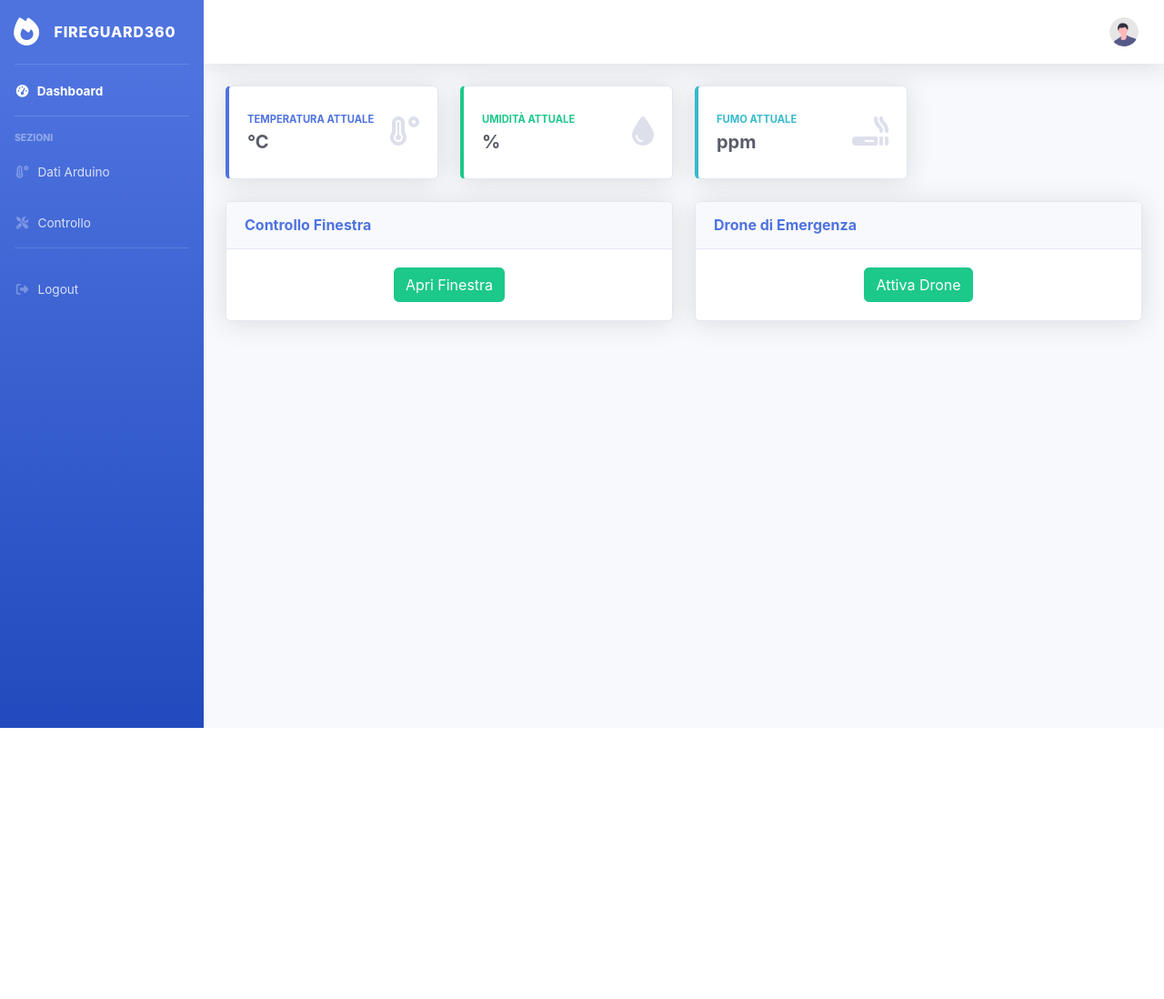
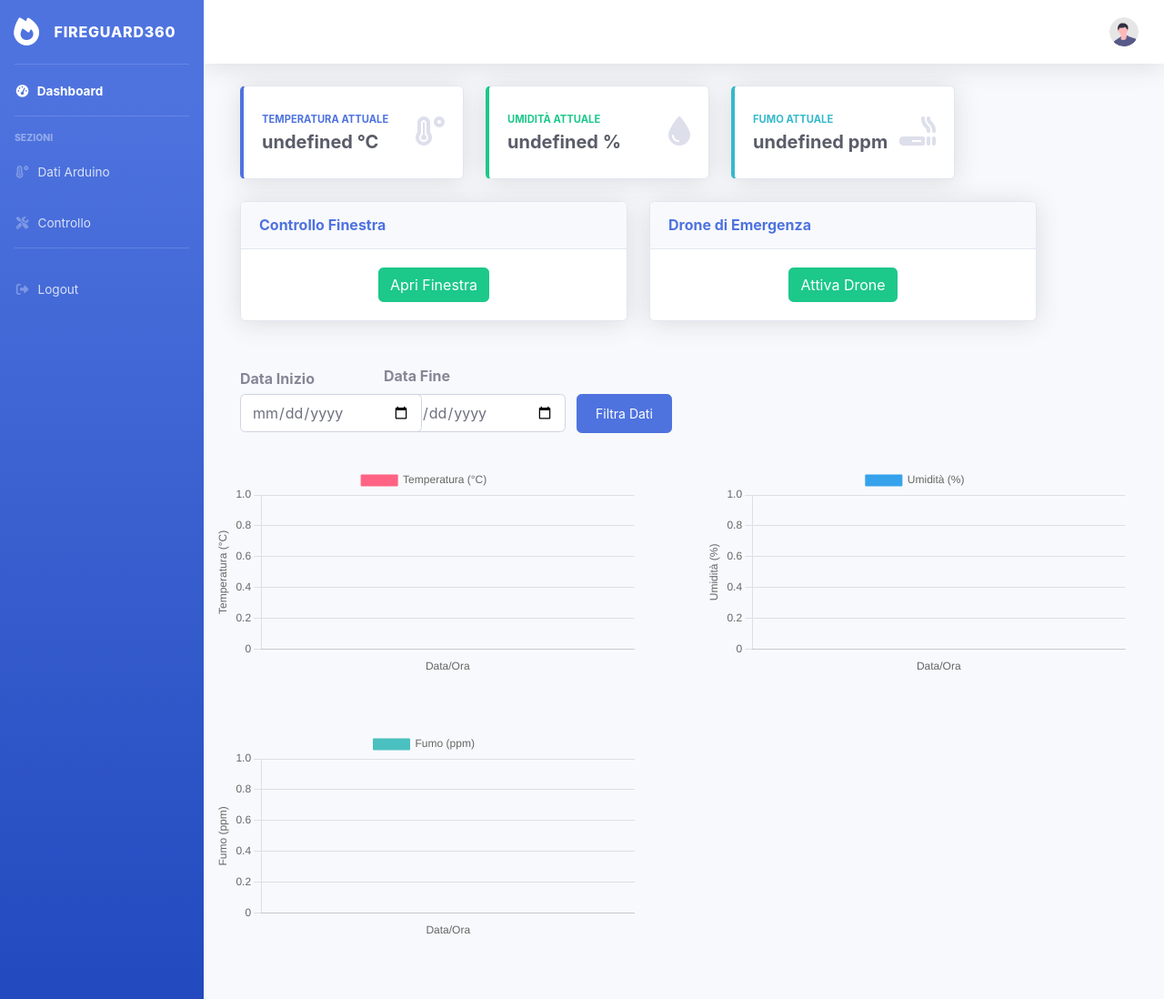
Before and after one commit to osvaldomar144/dashboard_FireGuard360, a Flask app: template flask_app/templates/index.html in a window 1280 px wide. Shown: the whole page at 91% size. Before the commit the page ends 800 px from the top, so only its background shows below. Run offline with Flask 3, Linux system fonts and the light colour scheme; the template is opened without the code that fills it, so the values that code supplies are empty; some libraries are stand-ins or nearby versions.

Commit message:
aggiunta funzionalità per filtrare i dati nei grafici

```diff
--- a/flask_app/app.py
+++ b/flask_app/app.py
@@ -1,6 +1,7 @@
-from flask import Flask, render_template, request, redirect, url_for, session
+from flask import Flask, render_template, request, redirect, url_for, session, jsonify
 import mysql.connector
 from werkzeug.security import generate_password_hash, check_password_hash
+
 
 app = Flask(__name__)
 app.secret_key = 'your_secret_key'  # Cambia con una chiave segreta sicura
@@ -27,7 +28,7 @@
         cur = conn.cursor()
 
         # Recupera l'utenza dal database
-        cur.execute('SELECT id, username, password_hash sword FROM utenti WHERE username = %s;', (username,))
+        cur.execute('SELECT id, username, password_hash FROM utenti WHERE username = %s;', (username,))
         user = cur.fetchone()
 
         cur.close()
@@ -45,20 +46,79 @@
 
 @app.route('/')
 def index():
-    if 'user_id' not in session:  # Verifica se l'utente è loggato
-        return redirect(url_for('login'))  # Reindirizza al login se non loggato
+    if 'user_id' not in session:
+        return redirect(url_for('login'))
 
-    # Connessione al database per recuperare i dati Arduino
+    # Connessione al database per recuperare tutti i dati Arduino
     conn = get_db_connection()
     cur = conn.cursor()
-    cur.execute('SELECT * FROM dati_arduino ORDER BY id DESC LIMIT 1;')  # Prendi solo l'ultimo record
+
+    cur.execute('SELECT * FROM dati_arduino ORDER BY data_ora DESC;')  # Ordina per data_ora decrescente
     dati = cur.fetchall()
 
     cur.close()
     conn.close()
 
-    # Passa i dati e il nome utente al template
-    return render_template('index.html', dati=dati, username=session.get('username'))
+    # Passa i dati al template (non è più necessario passare i dati dei grafici qui)
+    return render_template('index.html', username=session.get('username'))
+
+# Nuova rotta per restituire i dati in formato JSON per l'aggiornamento dinamico
+@app.route('/get_data')
+def get_data():
+    # Connessione al database per recuperare tutti i dati Arduino
+    conn = get_db_connection()
+    cur = conn.cursor()
+
+    cur.execute('SELECT * FROM dati_arduino ORDER BY data_ora DESC;')  # Ordina per data_ora decrescente
+    dati = cur.fetchall()
+
+    cur.close()
+    conn.close()
+
+    # Prepara i dati per il grafico in formato JSON
+    data = [{
+        "temperatura": row[1],
+        "umidita": row[2],
+        "fumo": row[3],
+        "data_ora": row[4].strftime("%Y-%m-%d %H:%M:%S")
+    } for row in dati]
+
+    # Restituisci i dati in formato JSON
+    return jsonify(data)
+
+@app.route('/get_data_filter', methods=['GET'])
+def get_filtered_data():
+    start_date = request.args.get('start_date')
+    end_date = request.args.get('end_date')
+
+    # Debug: stampa le date ricevute
+    print(f"Start Date: {start_date}")
+    print(f"End Date: {end_date}")
+
+    # Connessione al database per recuperare i dati filtrati in base al range di date
+    conn = get_db_connection()
+    cur = conn.cursor()
+
+    # Crea la query per recuperare i dati in base al range di date
+    query = """
+    SELECT * FROM dati_arduino
+    WHERE data_ora BETWEEN %s AND %s
+    """
+    cur.execute(query, (start_date, end_date))  # Usa i segnaposto per prevenire SQL injection
+    data = cur.fetchall()  # Ottieni i risultati
+
+    cur.close()
+    conn.close()
+
+    # Trasforma i dati in formato JSON
+    result = [{
+        'temperatura': row[1],
+        'umidita': row[2],
+        'fumo': row[3],
+        'data_ora': row[4],
+    } for row in data]
+
+    return jsonify(result)
 
 @app.route('/logout')
 def logout():
--- a/flask_app/templates/index.html
+++ b/flask_app/templates/index.html
@@ -13,6 +13,120 @@
   <!-- Bootstrap e CSS -->
   <link href="{{ url_for('static', filename='css/sb-admin-2.min.css') }}" rel="stylesheet">
   <link rel="stylesheet" href="https://cdnjs.cloudflare.com/ajax/libs/font-awesome/6.4.0/css/all.min.css">
+  <script src="https://cdn.jsdelivr.net/npm/chart.js"></script>
+
+  <!-- Aggiungi il CSS per il Date Range Picker -->
+  <link href="https://cdn.jsdelivr.net/npm/daterangepicker/daterangepicker.css" rel="stylesheet">
+
+  <style>
+    #content-wrapper {
+      display: flex;
+      flex-direction: column;
+      justify-content: flex-start;
+      padding-bottom: 30px;  /* Aggiungi uno spazio tra il contenuto e il fondo */
+    }
+
+    .chart-card {
+      height: 200px;  /* Impostare l'altezza a 150px o un valore più piccolo */
+      width: 90%;     /* Impostare la larghezza al 80% del contenitore */
+      margin: 0 auto; /* Centra i grafici orizzontalmente */
+      margin-bottom: 10px;  /* Spazio tra i grafici */
+    }
+
+    #content-wrapper .row .col-xl-3:first-child {
+      margin-left: 40px; /* Modifica il valore per ottenere più o meno spazio */
+    }
+
+    #controlli .col-md-5:first-child {
+      margin-left: 40px;
+    }
+
+    #temperatura-chart, #fumo-chart, #umidita-chart {
+      margin-left: 10px;
+    }
+
+    #filter-button-container {
+      display: flex;
+      align-items: center;
+      justify-content: flex-start;
+      gap: 10px;
+    }
+
+    button {
+      font-size: 14px;
+      padding: 8px 15px;
+    }
+
+
+     /* Aumenta la larghezza degli input */
+#start-date, #end-date {
+  width: 200px; /* Puoi modificare il valore per aumentare la larghezza */
+  height: 42px;
+}
+
+/* Aggiungi uno stile per il contenitore del filtro per allineare meglio gli elementi */
+.filter-container {
+  display: flex;
+  justify-content: flex-start; /* Allinea gli input e il pulsante a sinistra */
+  align-items: center;
+
+  margin-top: 20px; /* Distanza tra il filtro e i grafici */
+}
+
+/* Imposta la larghezza dell'input data */
+.filter-container .form-control {
+  width: 150px; /* Imposta la larghezza dell'input data */
+}
+
+.filter-container label {
+  font-weight: bold;
+  margin-left: 40px;
+
+}
+
+/* Allinea il pulsante al contenuto */
+.filter-container .btn {
+  padding: 10px 20px;
+  font-size: 14px;
+  margin-bottom: -20px;
+}
+
+/* Modifica layout dei container per avere una disposizione orizzontale */
+.col-md-4 {
+  display: flex;
+  flex-direction: column;
+  align-items: flex-start;
+}
+.col-md-4-fine{
+  display: flex;
+  flex-direction: column;
+  align-items: flex-start;
+}
+
+.col-md-4 label {
+  margin-bottom: 5px;
+}
+.col-md-4-fine label{
+  margin-left: -150px;
+}
+.col-md-4-fine input {
+  margin-bottom: 13px;
+}
+
+.col-md-4 input {
+  margin-bottom: 10px;
+}
+
+#start-date{
+    margin-left: 40px; /* Puoi modificare il valore per aumentare la larghezza */
+  }
+
+  #end-date{
+    margin-left: -150px; /* Puoi modificare il valore per aumentare la larghezza */
+  }
+
+
+  </style>
 </head>
 
 <body id="page-top">
@@ -81,15 +195,15 @@
           </ul>
         </nav>
 
-        <div class="container-fluid">
-          <div id="dati" class="row">
+        <!-- Card Section -->
+        <div class="row">
           <div class="col-xl-3 col-md-6 mb-4">
             <div class="card border-left-primary shadow h-100 py-2">
               <div class="card-body">
                 <div class="row no-gutters align-items-center">
                   <div class="col mr-2">
                     <div class="text-xs font-weight-bold text-primary text-uppercase mb-1">Temperatura Attuale</div>
-                      <div class="h5 mb-0 font-weight-bold text-gray-800">{{ dati[0][1] }}°C</div>
+                    <div class="h5 mb-0 font-weight-bold text-gray-800" id="temperatura">Caricamento...</div>
                   </div>
                   <div class="col-auto">
                     <i class="fas fa-temperature-high fa-2x text-gray-300"></i>
@@ -105,7 +219,7 @@
                 <div class="row no-gutters align-items-center">
                   <div class="col mr-2">
                     <div class="text-xs font-weight-bold text-success text-uppercase mb-1">Umidità Attuale</div>
-                      <div class="h5 mb-0 font-weight-bold text-gray-800">{{ dati[0][2] }}%</div>
+                    <div class="h5 mb-0 font-weight-bold text-gray-800" id="umidita">Caricamento...</div>
                   </div>
                   <div class="col-auto">
                     <i class="fas fa-tint fa-2x text-gray-300"></i>
@@ -121,7 +235,7 @@
                 <div class="row no-gutters align-items-center">
                   <div class="col mr-2">
                     <div class="text-xs font-weight-bold text-info text-uppercase mb-1">Fumo Attuale</div>
-                      <div class="h5 mb-0 font-weight-bold text-gray-800">{{ dati[0][3] }} ppm</div>
+                    <div class="h5 mb-0 font-weight-bold text-gray-800" id="fumo">Caricamento...</div>
                   </div>
                   <div class="col-auto">
                     <i class="fas fa-smoking fa-2x text-gray-300"></i>
@@ -132,8 +246,9 @@
           </div>
         </div>
 
+        <!-- Controlli -->
         <div id="controlli" class="row">
-            <div class="col-md-6">
+          <div class="col-md-5">
             <div class="card shadow mb-4">
               <div class="card-header py-3">
                 <h6 class="m-0 font-weight-bold text-primary">Controllo Finestra</h6>
@@ -145,7 +260,7 @@
             </div>
           </div>
 
-            <div class="col-md-6">
+          <div class="col-md-5">
             <div class="card shadow mb-4">
               <div class="card-header py-3">
                 <h6 class="m-0 font-weight-bold text-primary">Drone di Emergenza</h6>
@@ -157,37 +272,53 @@
             </div>
           </div>
         </div>
+
+        <!-- Filtro per il range di date con Bootstrap Date Range Picker -->
+        <div class="row mt-4 filter-container">
+          <div class="col-md-4">
+            <label for="start-date">Data Inizio</label>
+            <input type="date" id="start-date" class="form-control">
           </div>
-
+          <div class="col-md-4-fine ">
+            <label for="end-date">Data Fine</label>
+            <input type="date" id="end-date" class="form-control">
           </div>
-
-    </div>
-
-  </div>
-
-  <!-- Toast container -->
-  <div aria-live="polite" aria-atomic="true" class="position-fixed bottom-0 end-0 p-3" style="z-index: 1080;">
-    <div id="action-toast" class="toast bg-primary text-white" role="alert" aria-live="assertive" aria-atomic="true">
-      <div class="toast-header bg-primary text-white">
-        <strong class="me-auto">FireGuard360</strong>
-        <small>Ora</small>
-        <button type="button" class="btn-close btn-close-white" data-bs-dismiss="toast" aria-label="Close"></button>
-      </div>
-      <div class="toast-body" id="toast-message"></div>
+          <div class="col-md-4">
+            <button class="btn btn-primary" onclick="filterData()">Filtra Dati</button>
           </div>
         </div>
 
- <!-- Logout Modal-->
-<div class="modal fade" id="logoutModal" tabindex="-1" role="dialog" aria-labelledby="exampleModalLabel" aria-hidden="true">
+        <div class="row mt-4">
+          <!-- Grafico della Temperatura -->
+          <div class="col-lg-6 mb-4">
+            <canvas id="temperatura-chart" class="chart-card"></canvas>
+          </div>
+          <!-- Grafico dell'Umidità -->
+          <div class="col-lg-6 mb-4">
+            <canvas id="umidita-chart" class="chart-card"></canvas>
+          </div>
+        </div>
+        <div class="row mt-4">
+          <!-- Grafico del Fumo -->
+          <div class="col-lg-6 mb-4">
+            <canvas id="fumo-chart" class="chart-card"></canvas>
+          </div>
+        </div>
+      </div>
+    </div>
+  </div>
+
+  <!-- Modal per il logout -->
+  <div class="modal fade" id="logoutModal" tabindex="-1" role="dialog" aria-labelledby="logoutModalLabel" aria-hidden="true">
     <div class="modal-dialog" role="document">
       <div class="modal-content">
         <div class="modal-header">
-              <h5 class="modal-title" id="exampleModalLabel">Sei sicuro di voler uscire?</h5>
+          <h5 class="modal-title" id="logoutModalLabel">Sei sicuro di voler uscire?</h5>
           <button class="close" type="button" data-dismiss="modal" aria-label="Close">
             <span aria-hidden="true">×</span>
           </button>
         </div>
-          <div class="modal-body">Sei pronto per terminare la tua sessione.</div>
+        <div class="modal-body">Clicca su "Logout" per uscire.</div>
         <div class="modal-footer">
           <button class="btn btn-secondary" type="button" data-dismiss="modal">Annulla</button>
           <a class="btn btn-primary" href="{{ url_for('logout') }}">Logout</a>
@@ -199,7 +330,8 @@
   <script src="{{ url_for('static', filename='js/jquery.min.js') }}"></script>
   <script src="{{ url_for('static', filename='js/bootstrap.bundle.min.js') }}"></script>
   <script src="{{ url_for('static', filename='js/sb-admin-2.min.js') }}"></script>
-
+  <script src="https://cdn.jsdelivr.net/npm/moment/moment.min.js"></script>
+  <script src="https://cdn.jsdelivr.net/npm/daterangepicker/daterangepicker.min.js"></script>
   <script>
     function showToast(message) {
       const toastMessage = document.getElementById('toast-message');
@@ -208,41 +340,113 @@
       toast.show();
     }
 
-    document.getElementById('finestra-btn').addEventListener('click', function () {
-      this.classList.remove('btn-success');
-      this.classList.add('btn-danger');
-      this.textContent = 'Finestra Aperta';
-      showToast('Comando finestra inviato con successo!');
-      document.getElementById('undo-finestra-btn').classList.remove('d-none');
+    function createChart(chartId, labels, data, label, color, chartType) {
+  // Distruggi il grafico esistente (se presente)
+  const existingChart = Chart.getChart(chartId); // Recupera il grafico esistente
+  if (existingChart) {
+    existingChart.destroy(); // Distruggi il grafico esistente
+  }
+
+  // Crea un nuovo grafico
+  new Chart(document.getElementById(chartId), {
+    type: chartType,
+    data: {
+      labels: labels,
+      datasets: [{
+        label: label,
+        data: data,
+        backgroundColor: color,
+        borderColor: color,
+        borderWidth: 1,
+        fill: false,
+      }]
+    },
+    options: {
+      responsive: true,
+      maintainAspectRatio: true,
+      animation: {
+        duration: 1000,
+        easing: 'easeInOutCubic',
+      },
+      scales: {
+        x: {
+          title: {
+            display: true,
+            text: 'Data/Ora'
+          },
+          ticks: {
+            display: false
+          }
+        },
+        y: {
+          beginAtZero: true,
+          title: {
+            display: true,
+            text: label
+          }
+        }
+      }
+    }
   });
+}
 
-    document.getElementById('drone-btn').addEventListener('click', function () {
-      this.classList.remove('btn-success');
-      this.classList.add('btn-danger');
-      this.textContent = 'Drone Attivato';
-      showToast('Comando drone inviato con successo!');
-      document.getElementById('undo-drone-btn').classList.remove('d-none');
-    });
+function filterData() {
+  const startDate = document.getElementById('start-date').value;
+  const endDate = document.getElementById('end-date').value;
 
-    document.getElementById('undo-finestra-btn').addEventListener('click', function () {
-      const btn = document.getElementById('finestra-btn');
-      btn.classList.remove('btn-danger');
-      btn.classList.add('btn-success');
-      btn.textContent = 'Apri Finestra';
-      this.classList.add('d-none');
-      showToast('Azione finestra annullata.');
-    });
+  if (!startDate || !endDate) {
+    alert('Per favore, seleziona un intervallo di date valido.');
+    return;
+  }
 
-    document.getElementById('undo-drone-btn').addEventListener('click', function () {
-      const btn = document.getElementById('drone-btn');
-      btn.classList.remove('btn-danger');
-      btn.classList.add('btn-success');
-      btn.textContent = 'Attiva Drone';
-      this.classList.add('d-none');
-      showToast('Azione drone annullata.');
-    });
+  // Aggiungi l'ora per le date
+  const startDateTime = `${startDate} 00:00:00`;  // Inizio del giorno
+  const endDateTime = `${endDate} 23:59:59`;  // Fine del giorno
+
+  // Codifica correttamente i parametri della query
+  const startDateEncoded = encodeURIComponent(startDateTime);
+  const endDateEncoded = encodeURIComponent(endDateTime);
+
+  // Fai una richiesta AJAX al backend per ottenere i dati filtrati
+  fetch(`/get_data_filter?start_date=${startDateEncoded}&end_date=${endDateEncoded}`)
+    .then(response => response.json())
+    .then(data => {
+      updateCharts(data);
+    })
+    .catch(error => console.error('Errore nel recupero dei dati:', error));
+}
+
+    function updateCharts(data) {
+      const dataLabels = data.map(item => item.data_ora);
+      const temperaturaData = data.map(item => item.temperatura);
+      const umiditaData = data.map(item => item.umidita);
+      const fumoData = data.map(item => item.fumo);
+
+      createChart('temperatura-chart', dataLabels, temperaturaData, 'Temperatura (°C)', 'rgb(255, 99, 132)', 'line');
+      createChart('umidita-chart', dataLabels, umiditaData, 'Umidità (%)', 'rgb(54, 162, 235)', 'line');
+      createChart('fumo-chart', dataLabels, fumoData, 'Fumo (ppm)', 'rgb(75, 192, 192)', 'bar');
+    }
+
+    window.onload = function() {
+      fetch('/get_data')
+        .then(response => response.json())
+        .then(data => {
+          const dataLabels = data.map(item => item.data_ora);
+          const temperaturaData = data.map(item => item.temperatura);
+          const umiditaData = data.map(item => item.umidita);
+          const fumoData = data.map(item => item.fumo);
+
+          createChart('temperatura-chart', dataLabels, temperaturaData, 'Temperatura (°C)', 'rgb(255, 99, 132)', 'line');
+          createChart('umidita-chart', dataLabels, umiditaData, 'Umidità (%)', 'rgb(54, 162, 235)', 'line');
+          createChart('fumo-chart', dataLabels, fumoData, 'Fumo (ppm)', 'rgb(75, 192, 192)', 'bar');
+
+          document.getElementById('temperatura').textContent = `${temperaturaData[0]} °C`;
+          document.getElementById('umidita').textContent = `${umiditaData[0]} %`;
+          document.getElementById('fumo').textContent = `${fumoData[0]} ppm`;
+        })
+        .catch(error => console.error('Error fetching data:', error));
+    }
   </script>
-
 </body>
 
 </html>
--- a/flask_app/templates/login.html
+++ b/flask_app/templates/login.html
@@ -61,7 +61,7 @@
         <div class="row d-flex justify-content-center align-items-center h-100">
           <div class="col-md-9 col-lg-6 col-xl-5">
             <div class="image-container text-center mb-4">
-              <img src="{{ url_for('static', filename='img/fire.png') }}" class="custom-image" alt="FireGuard360 Illustration">
+              <img src="{{ url_for('static', filename='img/login_page.png') }}" class="custom-image" alt="FireGuard360 Illustration" style="width: 100%; max-width: 600px; height: auto;">
             </div>
           </div>
           <div class="col-md-8 col-lg-6 col-xl-4 offset-xl-1">
```
Also changed, not shown: flask_app/static/img/login.png (added), flask_app/static/img/login_page.png (added). Lines whose indentation alone changed are shown as unchanged.
